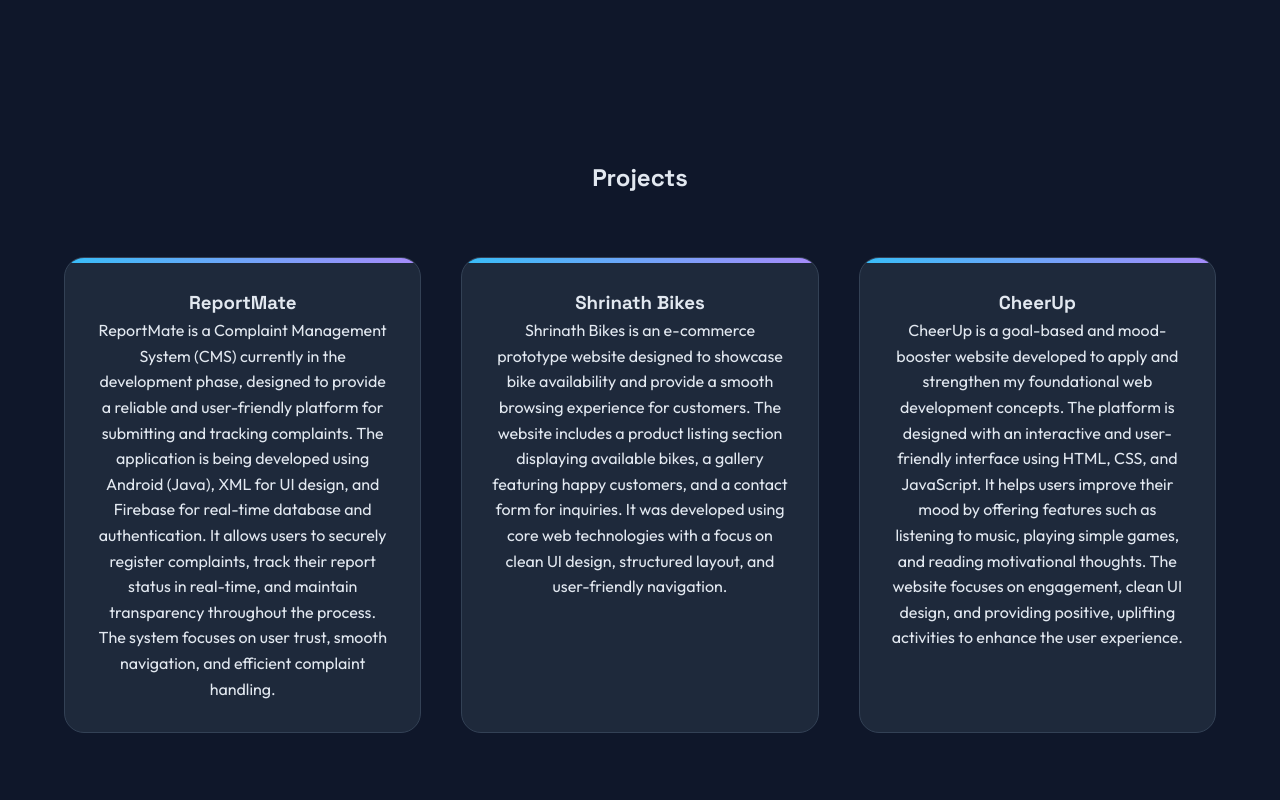
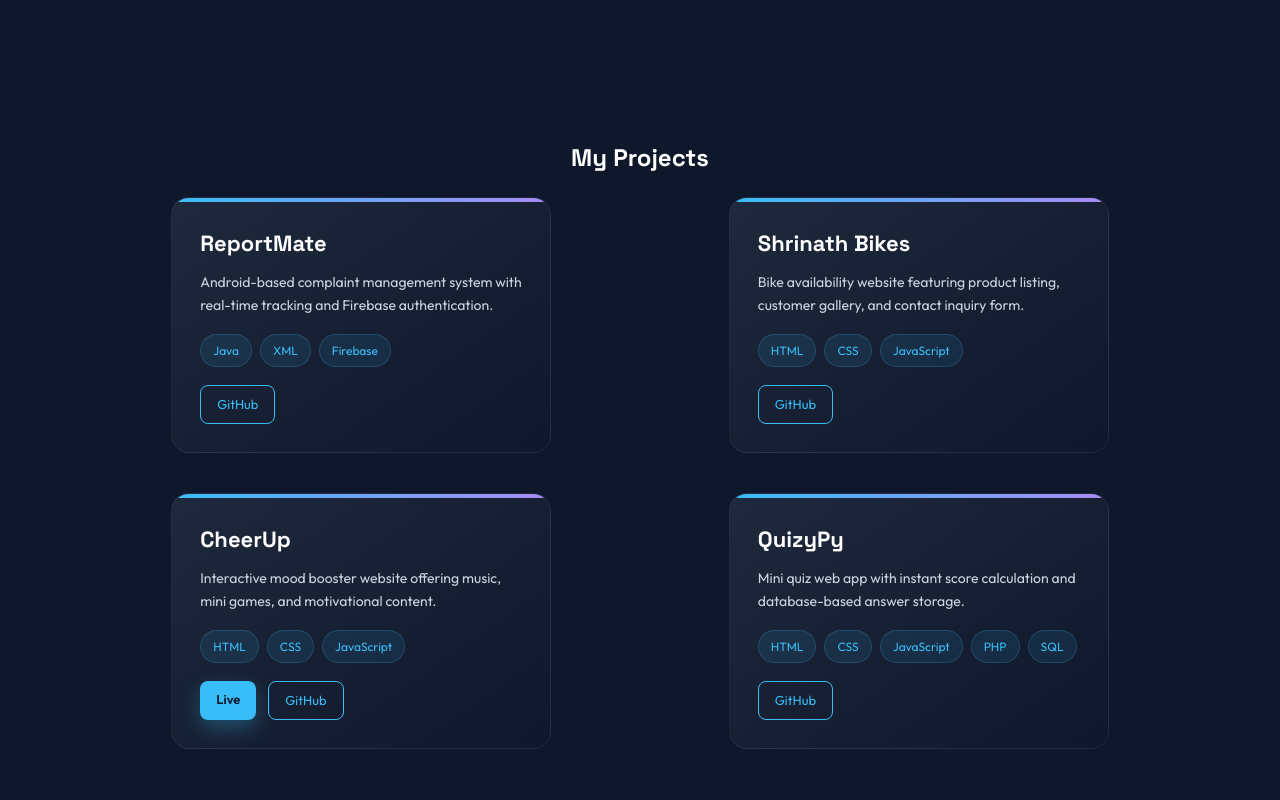
Before and after one commit to tinaramwani2411/personal-portfolio-spcl, a plain HTML site: page index.html in a window 1280 px wide. Shown: the part 1740-2540 px from the top of the page. Drawn offline with Linux system fonts and the light colour scheme.

Commit message:
edit the project and hero section

```diff
--- a/index.html
+++ b/index.html
@@ -45,7 +45,9 @@
 
         <!-- ===== Hero Section ===== -->
 <section id="home" class="hero">
-            <div class="container hero-content">
+    <div class="hero-container">
+
+        <div class="hero-text">
             <h1>Hello, I'm <span>Tina Ramwani</span></h1>
             <h3>Aspiring Software Developer</h3>
             <p>I build clean, scalable and user-friendly applications.</p>
@@ -54,6 +56,12 @@
                 <a href="#projects" class="btn btn-primary">View Projects</a>
                 <a href="#contact" class="btn btn-outline">Contact Me</a>
             </div>
+        </div>
+
+        <div class="hero-image">
+            <img src="avatar.png" alt="Tina Ramwani">
+        </div>
+
     </div>
 </section>
 
@@ -114,35 +122,78 @@
         </section>
 
         <!-- ===== Projects Section ===== -->
-        <section id="projects" class="section">
-            <div class="container">
-                <h2>Projects</h2>
+        <section class="projects">
+  <h2 class="section-title">My Projects</h2>
 
   <div class="projects-grid">
 
     <div class="project-card">
       <h3>ReportMate</h3>
-                        <p>
-ReportMate is a Complaint Management System (CMS) currently in the development phase, designed to provide a reliable and user-friendly platform for submitting and tracking complaints. The application is being developed using Android (Java), XML for UI design, and Firebase for real-time database and authentication. It allows users to securely register complaints, track their report status in real-time, and maintain transparency throughout the process. The system focuses on user trust, smooth navigation, and efficient complaint handling.
-</p>
+      <p>Android-based complaint management system with real-time tracking and Firebase authentication.</p>
 
+      <div class="tech-stack">
+        <span>Java</span>
+        <span>XML</span>
+        <span>Firebase</span>
+      </div>
+
+      <div class="project-buttons">
+        <a href="#" class="btn-secondary">GitHub</a>
+      </div>
     </div>
 
     <div class="project-card">
       <h3>Shrinath Bikes</h3>
-    <p>
-        Shrinath Bikes is an e-commerce prototype website designed to showcase bike availability and provide a smooth browsing experience for customers. The website includes a product listing section displaying available bikes, a gallery featuring happy customers, and a contact form for inquiries. It was developed using core web technologies with a focus on clean UI design, structured layout, and user-friendly navigation.
-    </p>
+      <p>Bike availability website featuring product listing, customer gallery, and contact inquiry form.</p>
+
+      <div class="tech-stack">
+        <span>HTML</span>
+        <span>CSS</span>
+        <span>JavaScript</span>
+      </div>
+
+      <div class="project-buttons">
+        <a href="https://github.com/tinaramwani2411/Shrinath-Bikes-Website" class="btn-secondary">GitHub</a>
+      </div>
     </div>
 
     <div class="project-card">
       <h3>CheerUp</h3>
-<p>
-CheerUp is a goal-based and mood-booster website developed to apply and strengthen my foundational web development concepts. The platform is designed with an interactive and user-friendly interface using HTML, CSS, and JavaScript. It helps users improve their mood by offering features such as listening to music, playing simple games, and reading motivational thoughts. The website focuses on engagement, clean UI design, and providing positive, uplifting activities to enhance the user experience.
-</p>
+      <p>Interactive mood booster website offering music, mini games, and motivational content.</p>
+
+      <div class="tech-stack">
+        <span>HTML</span>
+        <span>CSS</span>
+        <span>JavaScript</span>
+      </div>
+
+      <div class="project-buttons">
+        <a href="https://cheerupp.netlify.app/" class="btn-primary">Live</a>
+        <a href="https://github.com/tinaramwani2411/CheerUp-" class="btn-secondary">GitHub</a>
       </div>
     </div>
+
+    <div class="project-card">
+    <h3>QuizyPy</h3>
+    <p>Mini quiz web app with instant score calculation and database-based answer storage.</p>
+
+    <div class="tech-stack">
+        <span>HTML</span>
+        <span>CSS</span>
+        <span>JavaScript</span>
+        <span>PHP</span>
+        <span>SQL</span>
+    </div>
+
+    <div class="project-buttons">
+        <a href="https://github.com/tinaramwani2411/QuizyPy" class="btn-secondary">GitHub</a>
+    </div>
+</div>
+
+
+  </div>
 </section>
+
 
         <!-- ===== Contact Section ===== -->
         <section id="contact" class="section">
--- a/style.css
+++ b/style.css
@@ -100,55 +100,111 @@
 /* ============================= */
 
 .hero {
-    height: 100vh;
+    min-height: 100vh;
     display: flex;
     align-items: center;
-    justify-content: center;
     background: linear-gradient(135deg, #1e293b, #0f172a);
-    text-align: center;
-    padding-top: 120px;
+    padding: 120px 8%;
 }
 
+.hero-container {
+    display: flex;
+    align-items: center;
+    justify-content: space-between;
+    width: 100%;
+    flex-wrap: wrap;
+}
+
+/* LEFT TEXT */
+.hero-text {
+    max-width: 550px;
+}
+
+.hero-text h1 {
+    font-size: 42px;
+    margin-bottom: 10px;
+}
+
+.hero-text h3 {
+    font-size: 22px;
+    color: #38bdf8;
+    margin-bottom: 15px;
+}
+
+.hero-text p {
+    font-size: 16px;
+    color: #cbd5e1;
+    margin-bottom: 25px;
+    line-height: 1.6;
+}
+
+/* GRADIENT NAME */
 .hero span {
     background: linear-gradient(90deg, #38bdf8, #a78bfa);
     -webkit-background-clip: text;
     -webkit-text-fill-color: transparent;
 }
 
+/* BUTTONS */
 .hero-buttons {
-    margin-top: 30px;
+    display: flex;
+    gap: 18px;
+    margin-top: 25px;
+    flex-wrap: wrap;
 }
 
+/* Base Button */
 .btn {
-    padding: 12px 28px;
-    border-radius: 30px;
+    padding: 14px 32px;
+    border-radius: 50px;
+    font-weight: 600;
+    font-size: 15px;
     text-decoration: none;
-    font-weight: 600;
-    margin: 10px;
     transition: all 0.3s ease;
-    cursor: pointer;
+    display: inline-block;
 }
 
+/* Primary Button */
 .btn-primary {
     background: linear-gradient(90deg, #38bdf8, #a78bfa);
     color: white;
     border: none;
+    box-shadow: 0 8px 20px rgba(56,189,248,0.3);
 }
 
 .btn-primary:hover {
-    transform: translateY(-3px);
-    box-shadow: 0 10px 25px rgba(56,189,248,0.4);
+    transform: translateY(-4px);
+    box-shadow: 0 12px 30px rgba(167,139,250,0.5);
 }
 
+/* Outline Button */
 .btn-outline {
     border: 2px solid #38bdf8;
     color: #38bdf8;
+    background: transparent;
 }
 
 .btn-outline:hover {
     background: #38bdf8;
-    color: white;
+    color: #0f172a;
+    transform: translateY(-4px);
 }
+
+
+/* AVATAR */
+.hero-image img {
+    width: 320px;
+    border-radius: 50%;
+    padding: 6px;
+    background: linear-gradient(90deg, #38bdf8, #a78bfa);
+    box-shadow: 0 20px 50px rgba(56, 189, 248, 0.25);
+    transition: 0.4s ease;
+}
+
+.hero-image img:hover {
+    transform: translateY(-10px);
+}
+
 
 /* ============================= */
 /* Skills Section */
@@ -183,36 +239,127 @@
 /* Projects Section */
 /* ============================= */
 
+.section-title {
+    text-align: center;
+    font-size: 24px;
+    font-weight: 700;
+    color: #ffffff;
+    margin-bottom: 20px;
+}
+
+/* SECTION SPACING */
+.projects {
+    padding: 100px 8%;
+    background: #0f172a;
+}
+
+/* GRID */
 .projects-grid {
     display: grid;
-    grid-template-columns: repeat(auto-fit, minmax(300px, 1fr));
+    grid-template-columns: repeat(auto-fit, minmax(350px, 1fr));
     gap: 40px;
-    margin-top: 60px;
+    justify-items: center;
 }
 
+
+
+/* CARD */
 .project-card {
-    background: #1e293b;
-    padding: 30px;
-    border-radius: 20px;
-    border: 1px solid #334155;
+    background: linear-gradient(145deg, #1e293b, #0f172a);
+    padding: 28px;
+    border-radius: 18px;
+    border: 1px solid rgba(148, 163, 184, 0.1);
     position: relative;
     overflow: hidden;
+    max-width: 380px;
+    width: 100%;
     transition: all 0.4s ease;
 }
 
+/* TOP GRADIENT LINE */
 .project-card::before {
     content: "";
     position: absolute;
     width: 100%;
-    height: 5px;
+    height: 4px;
     top: 0;
     left: 0;
     background: linear-gradient(90deg, #38bdf8, #a78bfa);
 }
 
+/* HOVER EFFECT */
 .project-card:hover {
-    transform: translateY(-12px);
-    box-shadow: 0 20px 50px rgba(167,139,250,0.3);
+    transform: translateY(-10px);
+    box-shadow: 0 25px 60px rgba(56, 189, 248, 0.2);
+    border: 1px solid rgba(167, 139, 250, 0.4);
+}
+
+/* TITLE */
+.project-card h3 {
+    font-size: 22px;
+    margin-bottom: 10px;
+    color: #ffffff;
+}
+
+/* SHORT DESCRIPTION */
+.project-card p {
+    font-size: 14px;
+    line-height: 1.6;
+    color: #cbd5e1;
+    margin-bottom: 18px;
+}
+
+/* TECH STACK BADGES */
+.tech-stack {
+    display: flex;
+    flex-wrap: wrap;
+    gap: 8px;
+    margin-bottom: 18px;
+}
+
+.tech-stack span {
+    font-size: 12px;
+    padding: 6px 12px;
+    border-radius: 20px;
+    background: rgba(56, 189, 248, 0.1);
+    color: #38bdf8;
+    border: 1px solid rgba(56, 189, 248, 0.2);
+}
+
+/* BUTTONS */
+.project-buttons {
+    display: flex;
+    gap: 12px;
+}
+
+.project-buttons a {
+    text-decoration: none;
+    font-size: 13px;
+    padding: 8px 16px;
+    border-radius: 8px;
+    transition: 0.3s ease;
+}
+
+/* Primary Button */
+.btn-primary {
+    background: #38bdf8;
+    color: #0f172a;
+    font-weight: 600;
+}
+
+.btn-primary:hover {
+    background: #0ea5e9;
+}
+
+/* Secondary Button */
+.btn-secondary {
+    border: 1px solid #38bdf8;
+    color: #38bdf8;
+}
+
+.btn-secondary:hover {
+    background: #38bdf8;
+    color: #0f172a;
 }
 
 /* ============================= */
```
Lines whose indentation alone changed are shown as unchanged.
